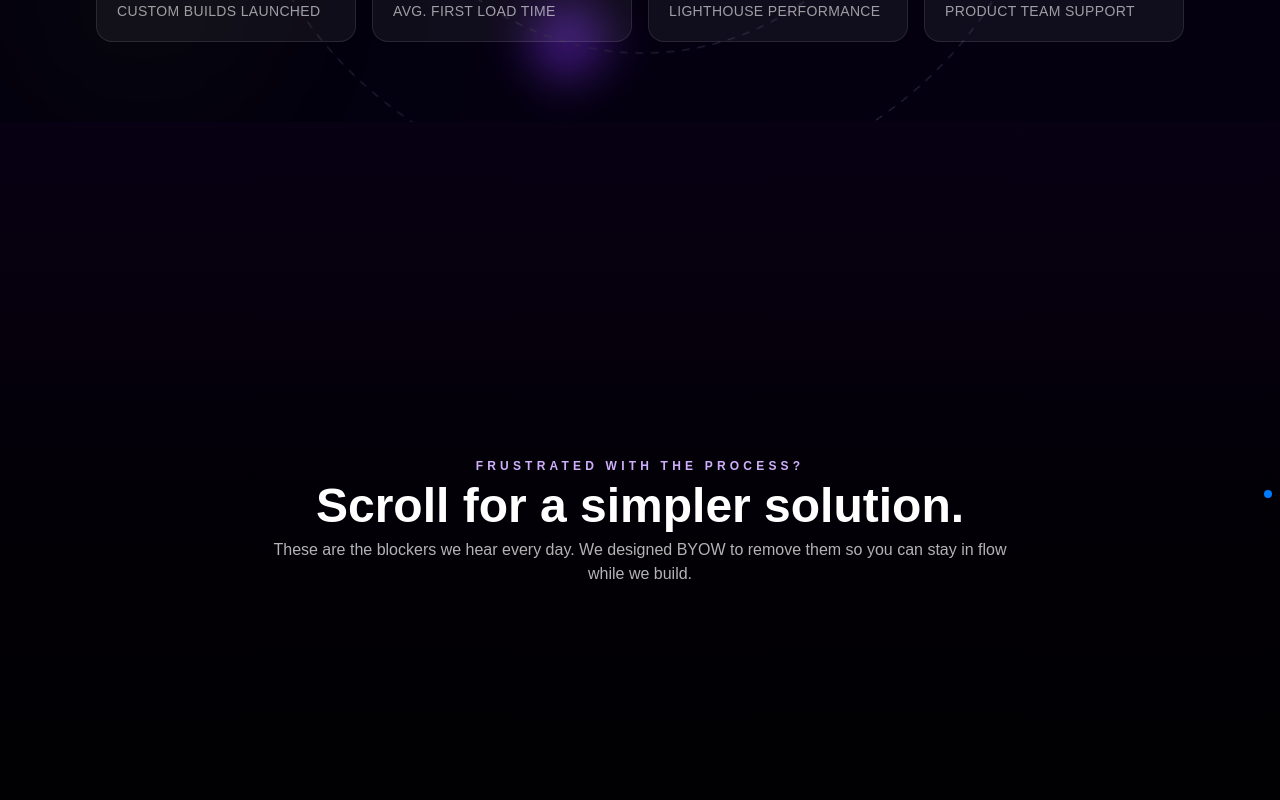
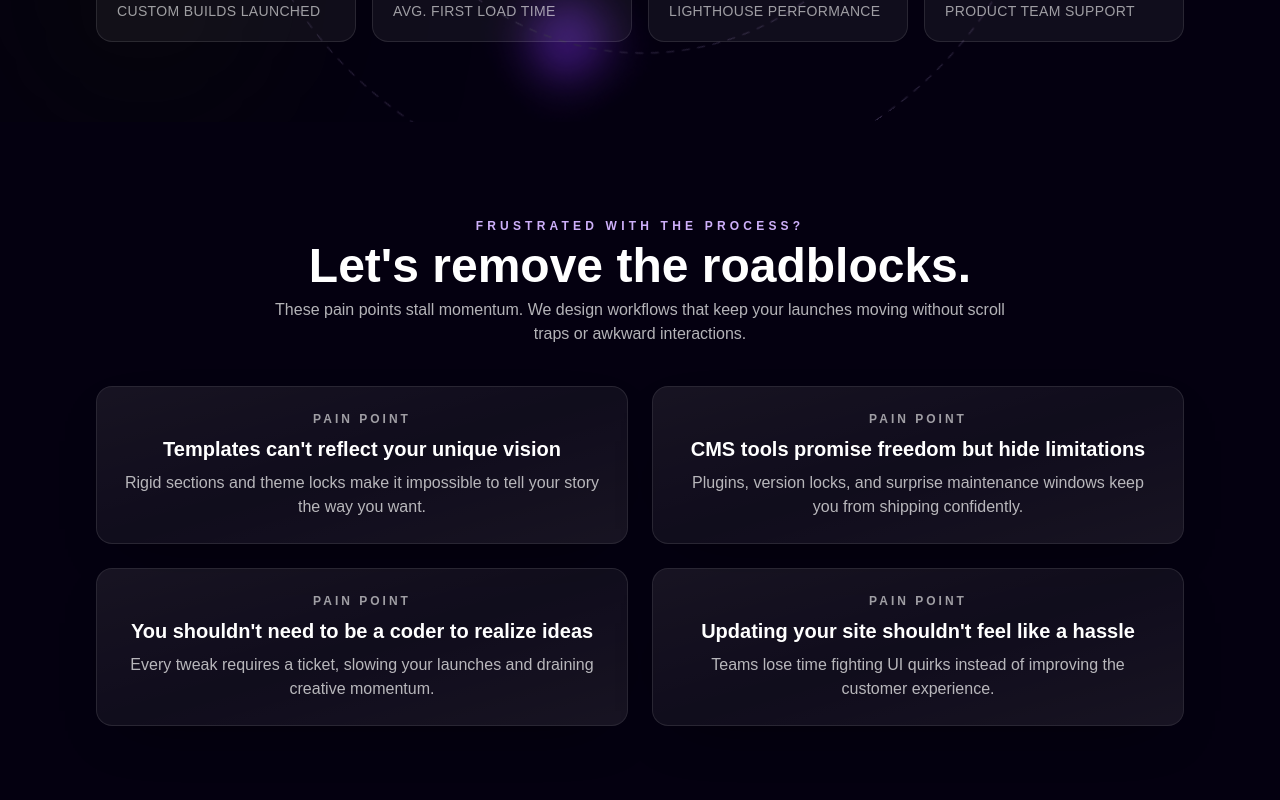
Before and after one commit to codezelat/byow-static-site, a Next.js app: page / in a window 1280 px wide. Shown: the part 800-1600 px from the top of the page. Built offline with nearby package versions, Linux system fonts and the light colour scheme; a web font is replaced by a local one.

Commit message:
feat: Enhance PainPointsSection with detailed descriptions and improved layout

```diff
--- a/app/components/sections/home/PainPointsSection.tsx
+++ b/app/components/sections/home/PainPointsSection.tsx
@@ -1,65 +1,66 @@
-"use client";
-
 import type { FC } from "react";
-import { Swiper, SwiperSlide } from "swiper/react";
-import { Mousewheel, Pagination } from "swiper/modules";
-import "swiper/css";
-import "swiper/css/pagination";
 
 const painPoints = [
-  { title: "Templates can't reflect your unique vision" },
-  { title: "CMS tools promise freedom but hide limitations" },
-  { title: "You shouldn't need to be a coder to realize ideas" },
-  { title: "Updating your site shouldn't feel like a hassle" },
+  {
+    title: "Templates can't reflect your unique vision",
+    description:
+      "Rigid sections and theme locks make it impossible to tell your story the way you want.",
+  },
+  {
+    title: "CMS tools promise freedom but hide limitations",
+    description:
+      "Plugins, version locks, and surprise maintenance windows keep you from shipping confidently.",
+  },
+  {
+    title: "You shouldn't need to be a coder to realize ideas",
+    description:
+      "Every tweak requires a ticket, slowing your launches and draining creative momentum.",
+  },
+  {
+    title: "Updating your site shouldn't feel like a hassle",
+    description:
+      "Teams lose time fighting UI quirks instead of improving the customer experience.",
+  },
 ];
 
 const PainPointsSection: FC = () => (
-  <section className="relative h-screen w-full overflow-hidden">
-    <div className="absolute inset-0 bg-gradient-to-b from-[#080013] via-[#020006] to-[#000]" />
-
-    <Swiper
-      direction="vertical"
-      modules={[Mousewheel, Pagination]}
-      mousewheel={{
-        forceToAxis: true,
-        releaseOnEdges: true,
-        thresholdDelta: 15,
-      }}
-      pagination={{ clickable: true }}
-      slidesPerView={1}
-      className="h-full w-full"
-    >
-      <SwiperSlide className="!flex !h-full !w-full !items-center !justify-center px-6">
-        <div className="text-center max-w-3xl mx-auto w-full">
+  <section className="relative w-full overflow-hidden py-16 sm:py-24">
+    <div className="mx-auto flex max-w-6xl flex-col gap-10 px-4 xs:px-6 sm:px-8">
+      <div className="mx-auto max-w-3xl text-center">
         <p className="text-xs font-semibold uppercase tracking-[0.35em] text-[#CEB0FA]">
           Frustrated with the process?
         </p>
         <h2 className="mt-3 text-3xl font-semibold leading-tight text-white sm:text-4xl md:text-[48px]">
-            Scroll for a simpler solution.
+          Let&apos;s remove the roadblocks.
         </h2>
         <p className="mt-3 text-sm text-white/70 sm:text-base">
-            These are the blockers we hear every day. We designed BYOW to remove
-            them so you can stay in flow while we build.
+          These pain points stall momentum. We design workflows that keep your
+          launches moving without scroll traps or awkward interactions.
         </p>
       </div>
-      </SwiperSlide>
 
+      <div className="grid grid-cols-1 items-stretch gap-4 sm:gap-6 md:grid-cols-2">
         {painPoints.map((point) => (
-        <SwiperSlide
+          <article
             key={point.title}
-          className="!flex !h-full !w-full !items-center !justify-center px-6"
+            className="relative flex h-full flex-col items-center overflow-hidden rounded-2xl border border-white/10 bg-white/5 p-6 text-center shadow-[0_20px_60px_-35px_rgba(0,0,0,0.8)] transition hover:border-white/20 hover:bg-white/8"
           >
-          <div className="text-center max-w-5xl mx-auto w-full">
-            <p className="text-xs font-semibold uppercase tracking-[0.35em] text-white/60">
+            <div className="absolute inset-0 -z-10 bg-gradient-to-br from-white/5 via-transparent to-white/5 opacity-60" />
+            <div className="space-y-2">
+              <p className="text-xs font-semibold uppercase tracking-[0.25em] text-white/60">
                 Pain point
               </p>
-            <h3 className="mt-4 bg-gradient-to-r from-white via-[#CEB0FA] to-white bg-clip-text text-4xl font-semibold leading-tight text-transparent sm:text-5xl md:text-6xl lg:text-7xl">
+              <h3 className="text-lg font-semibold leading-tight text-white sm:text-xl">
                 {point.title}
               </h3>
+              <p className="text-sm text-white/70 sm:text-base">
+                {point.description}
+              </p>
             </div>
-        </SwiperSlide>
+          </article>
         ))}
-    </Swiper>
+      </div>
+    </div>
   </section>
 );
 
```
Also changed, not shown: 1 other file (tests, documents, lock files or other folders). Lines whose indentation alone changed are shown as unchanged.
